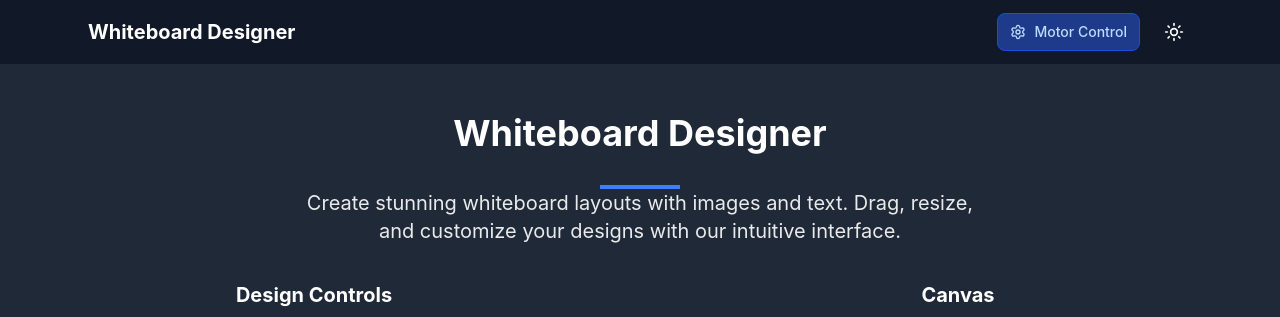
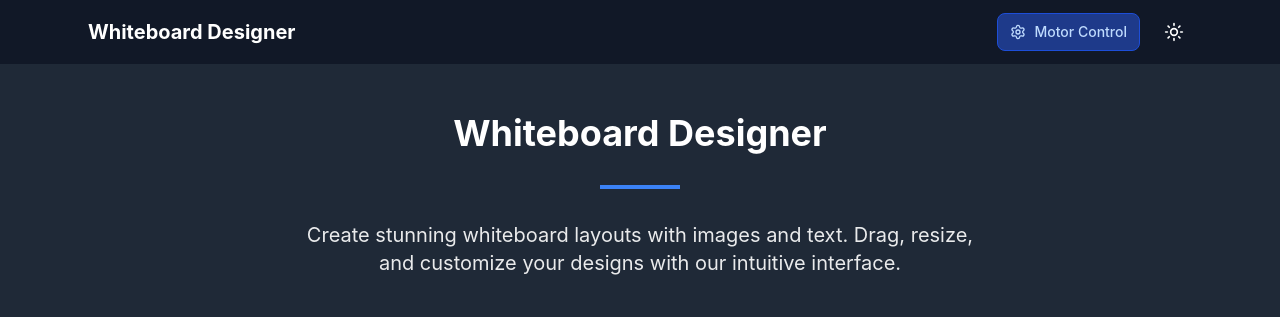
Before and after one commit to MattMNIA/PolarGraph, a React (Create React App) app in the folder client/: page / in a window 1280 px wide. Shown: the top 317 px of the page. Built offline with nearby package versions, Linux system fonts and the light colour scheme; no server answers; the HTML template or start-up script is replaced by a standard one.

Commit message:
Adjust padding in hero section

```diff
--- a/client/src/components/Whiteboard.js
+++ b/client/src/components/Whiteboard.js
@@ -806,7 +806,7 @@ const Whiteboard = ({ onOpenMotorControl }) => {
               </h1>
             </div>
             <div className={getThemeClasses(theme.styles.divider.base, theme.styles.divider, darkMode)}></div>
-            <p className="text-xl max-w-2xl mx-auto opacity-90">
+            <p className="text-xl max-w-2xl mx-auto opacity-90 pt-8">
               Create stunning whiteboard layouts with images and text. Drag, resize, and customize your designs with our intuitive interface.
             </p>
           </motion.div>
```
